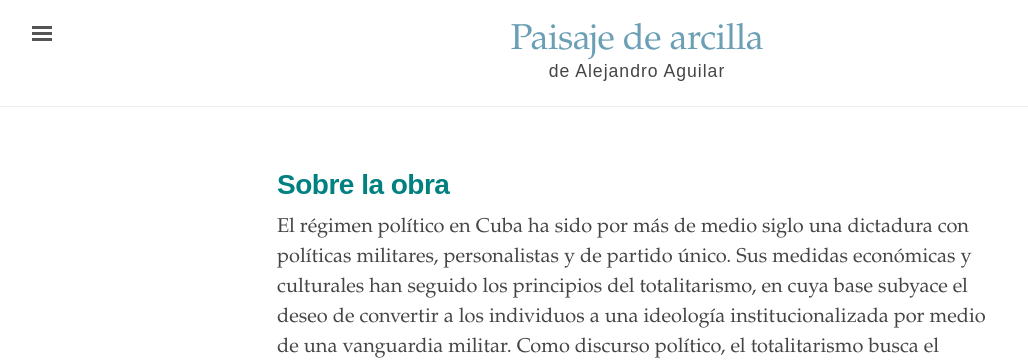
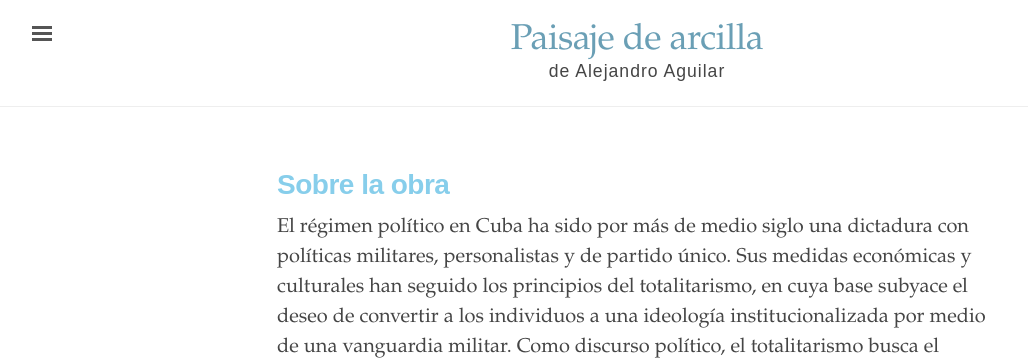
Before and after one commit to edicionesdereparto/paisajedearcilla, a Jekyll site: the page built from index.html, in a window 1280 px wide. Shown: the top 364 px of the page, without its empty margins (3-1031 px from the left). Built offline with Jekyll 4.4.1, drawn with Linux system fonts in a browser that asks for light colours.

Commit message:
Update index.html

```diff
--- a/index.html
+++ b/index.html
@@ -8,7 +8,7 @@
 </head>
 <body>
 <div class="introduction">
-  <h1 style="font-weight: bold; color: #008080;">Sobre la obra</h1>
+  <h1 style="font-weight: bold; color: #87CEEB;">Sobre la obra</h1>
 <p>
   El régimen político en Cuba ha sido por más de medio siglo una dictadura con políticas militares, personalistas y de partido único. Sus medidas económicas y culturales han seguido los principios del totalitarismo, en cuya base subyace el deseo de convertir a los individuos a una ideología institucionalizada por medio de una vanguardia militar. Como discurso político, el totalitarismo busca el (des)control del archivo social, a través del cual se pretende dirigir la identidad política de la sociedad a despecho de su realidad inmediata. Los totalitarismos del siglo XX están pretendidos por razonamientos ideológicos que mezclan discursos bíblicos y positivistas en un coctel retórico de cientificismo mesiánico, o de mesianismo científico, canonizado a la cañona. Paisaje de arcilla de Alejandro Aguilar es un libro que destaca la atmósfera del totalitarismo —entre 1969 y 1973— y de la disciplina militar en las llamadas «escuelas del campo» para adolescentes en Cuba.La obra está compuesta por microrrelatos poéticos de la experiencia del autor en lo que fue, presumiblemente, una de las primeras Escuelas Secundarias Básicas en el Campo (ESBC), cuyo principio pedagógico era la combinación del estudio, el trabajo y el fusil.
 </p>
```
